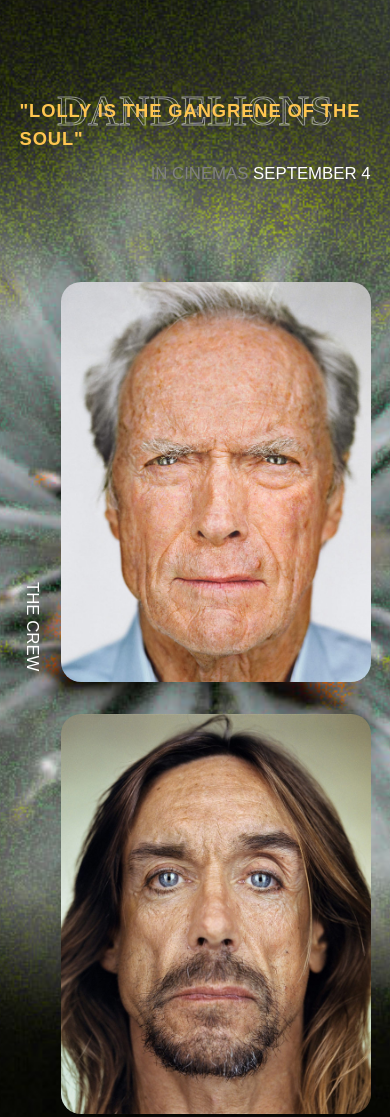
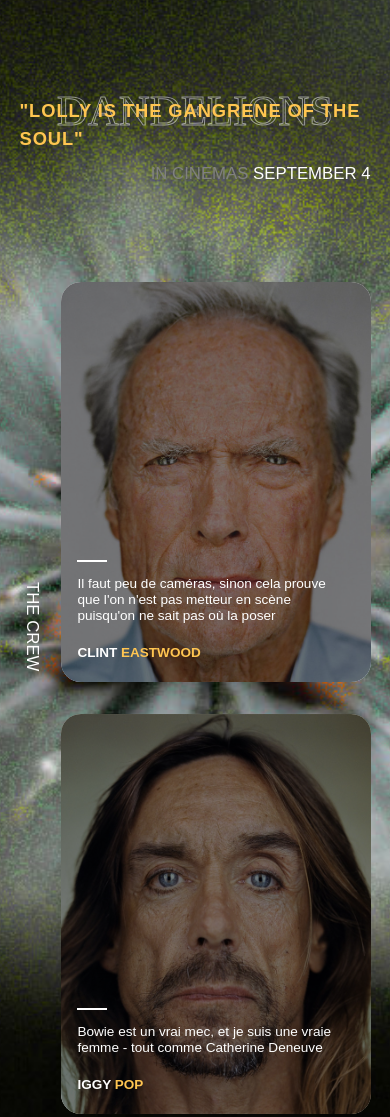
Before and after one commit to nicolasbertolino/jalis, a plain HTML site: page index.html in a window 390 px wide. Shown: the part 611-1728 px from the top of the page. Drawn offline with nearby package versions, Linux system fonts and the light colour scheme; a web font is replaced by a local one.

Commit message:
Make cards hover responsive

```diff
--- a/assets/style.scss
+++ b/assets/style.scss
@@ -371,8 +371,8 @@
           background: grey;
           border-radius: 20px;
           mix-blend-mode: multiply;
+          pointer-events: none;
           opacity: 0;
-          pointer-events: none;
           transition: opacity 0.3s;
         }
 
@@ -431,12 +431,33 @@
         &:hover h4 {
           transition-delay: 0.3s;
         }
+
+        @media screen and (max-width: 1024px) {
+          .overlay {
+            opacity: 1;
+          }
+
+          & > span {
+            opacity: 1;
+            transform: translateY(0);
+          }
+
+          p {
+            opacity: 1;
+            transform: translateY(0);
+          }
+
+          h4 {
+            opacity: 1;
+            transform: translateY(0);
+          }
+        }
       }
     }
   }
 }
 
-@media screen and (max-width: 1078px) {
+@media screen and (max-width: 1080px) {
   main {
     grid-template-columns: 1fr;
     grid-gap: 5em;
```
Also changed, not shown: assets/style.css, 2 other files.
